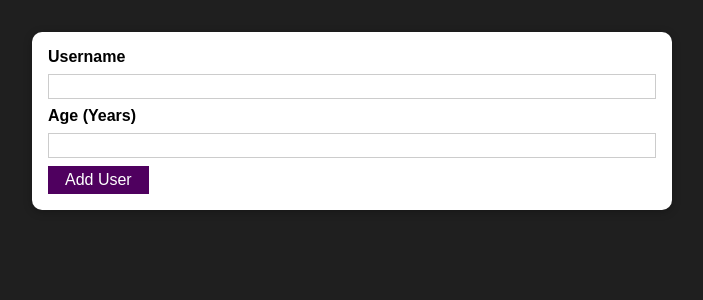
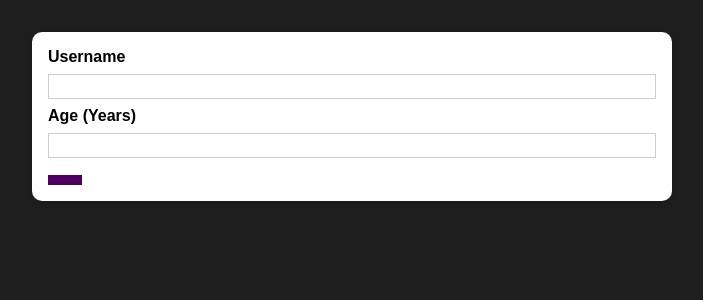
Before and after one commit to KennedyMungai/user-list, a React (Create React App) app: page / in a window 1280 px wide. Shown: the top 300 px of the page, without its empty margins (288-991 px from the left). Built offline with nearby package versions, Linux system fonts and the light colour scheme.

Commit message:
Made sure the button component accepts children

```diff
--- a/src/components/UI/Button.js
+++ b/src/components/UI/Button.js
@@ -9,7 +9,7 @@ const Button = (props) =>
             type={props.type || 'button'}
             onClick={props.onClick}
         >
-            Add User
+            {props.children}
         </button>
     )
 }
```
